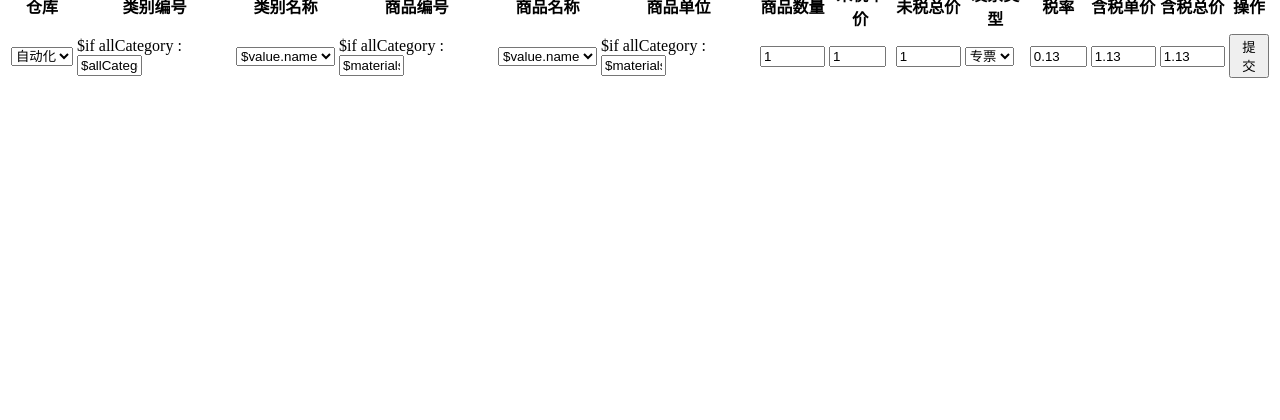
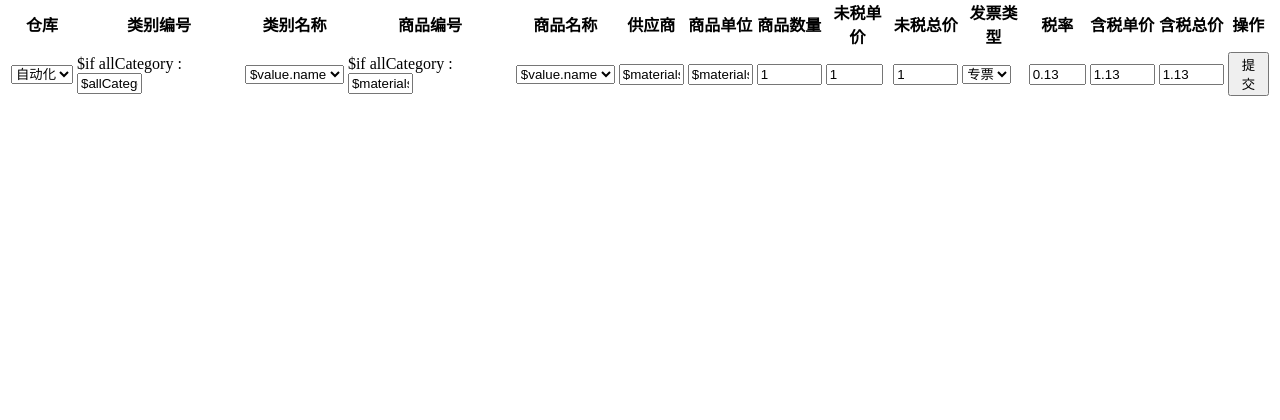
Before and after one commit to xuhuimin-9/kh_erp, a Python web app: template templates/inStorage.html in a window 1280 px wide. Shown: the part 126-546 px from the top of the page. Run offline with Jinja, Linux system fonts and the light colour scheme; the template is opened without the code that fills it, so the values that code supplies are empty; some libraries are stand-ins or nearby versions.

Commit message:
入库时显示供应商
Signed-off-by: xuhuimin-9 <2469685617@qq.com>

```diff
--- a/templates/base.html
+++ b/templates/base.html
@@ -9,9 +9,9 @@
             margin:0;
             padding:0;
         }
-		@media (min-width: 1200px) {
+		@media (min-width: 1280px) {
 			.container{
-				max-width: 1700x;
+				max-width: 1680x;
 			}
 		}
 		table{
--- a/templates/inStorage.html
+++ b/templates/inStorage.html
@@ -16,6 +16,7 @@
 							<th>类别名称</th>
 							<th>商品编号</th>
 							<th>商品名称</th>
+							<th>供应商</th>
 							<th>商品单位</th>
 							<th>商品数量</th>
 							<th>未税单价</th>
@@ -52,10 +53,9 @@
 										<option>$value.name</option>
 								</select></td>
 
-								<td>
-									$if allCategory :
-										<input id="materialUnit" type="text" size="5" name="material_unit" readonly="readonly" value=$materials[0].unit>
-								</td>
+								$if allCategory :
+									<td><input id="supplier" type="text" readonly="readonly" size="5" value=$materials[0].supplier></td>
+									<td><input id="materialUnit" type="text" size="5" name="material_unit" readonly="readonly" value=$materials[0].unit></td>
 
 								<!-- 入库商品数量 限制输入正整数 -->
 								<td><input id="materialCount" class="count" type="text" size="5" name="material_count" value="1" oninput="value=value.replace(/^(0+)|[^\d]+/g,'')"></td>
@@ -253,6 +253,7 @@
 		var  materialId= document.getElementById("materialId");
 		var  materialName= document.getElementById("materialName");
 		var  materialUnit= document.getElementById("materialUnit");
+		var  materialSupplier= document.getElementById("supplier");
 
 		$$.ajax({
 			type: "POST",
@@ -283,6 +284,7 @@
 					alert("搜索失败！该类别下未查询到商品信息！");
 					materialId.value="";
 					materialUnit.value="";
+					materialSupplier.value="";
 					document.getElementById("materialCount").value="";
 					document.getElementById("materialPrice").value="";
 					document.getElementById("materialTotalPrice").value="";
@@ -308,6 +310,9 @@
 							//商品单位更改
 							unit = msgJson.material[i].unit;
 							materialUnit.value=unit;
+
+							//商品供应商更改
+							materialSupplier.value=msgJson.material[i].supplier;
 
 							//价格及数量复位
 							document.getElementById("materialCount").value=1;
@@ -356,6 +361,7 @@
 
 		var  categoryId= document.getElementById("categoryId").value;
 		var  materialName= document.getElementById("materialName").value;
+		var  materialSupplier= document.getElementById("supplier");
 
 		$$.ajax({
 			type: "POST",
@@ -371,6 +377,9 @@
 				}
 				else
 				{
+					//商品供应商更改
+					materialSupplier.value=msgJson.material[0].supplier;
+
 					// 编号更改
 					id = msgJson.material[0].material_id;
 					document.getElementById("materialId").value=id;
@@ -384,7 +393,6 @@
 					document.getElementById("materialPrice").value=1;
 					document.getElementById("materialTaxPrice").value=1.13;
 				}
-
 			});
 	});
 
```
